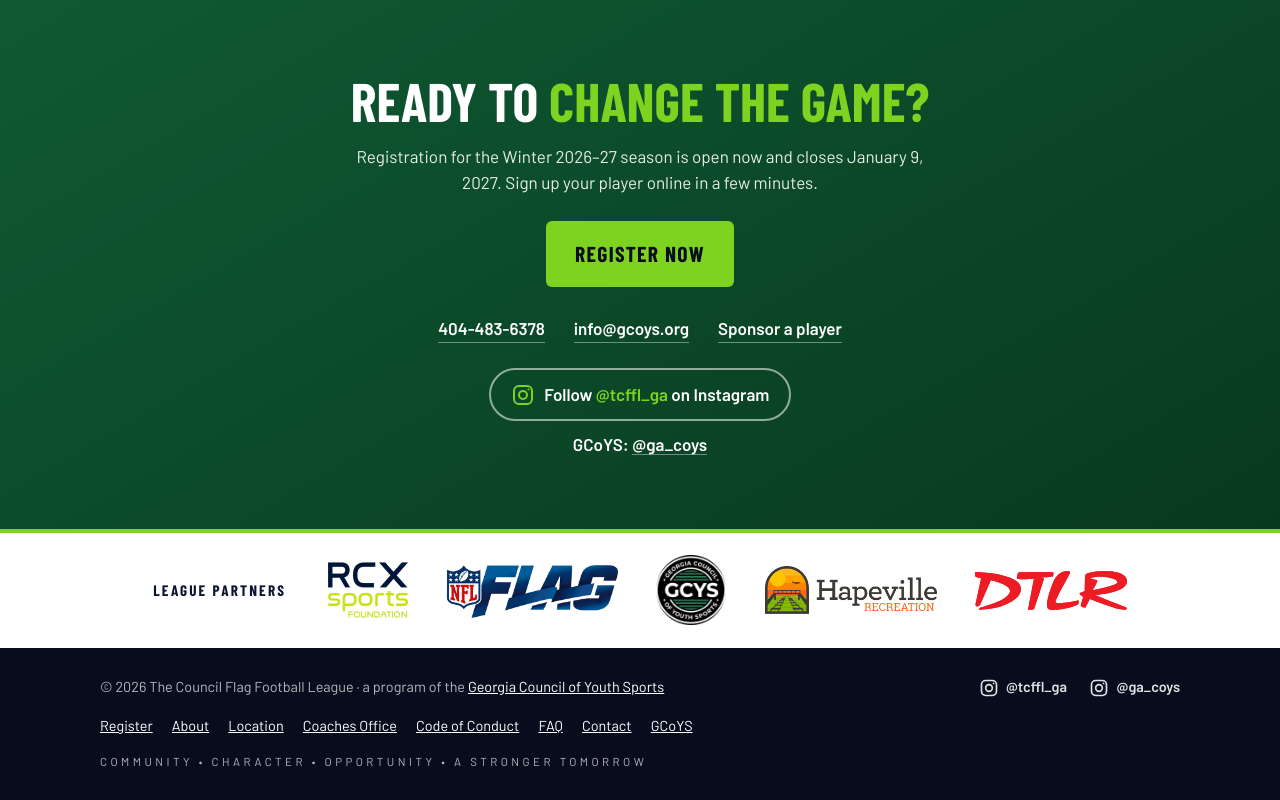
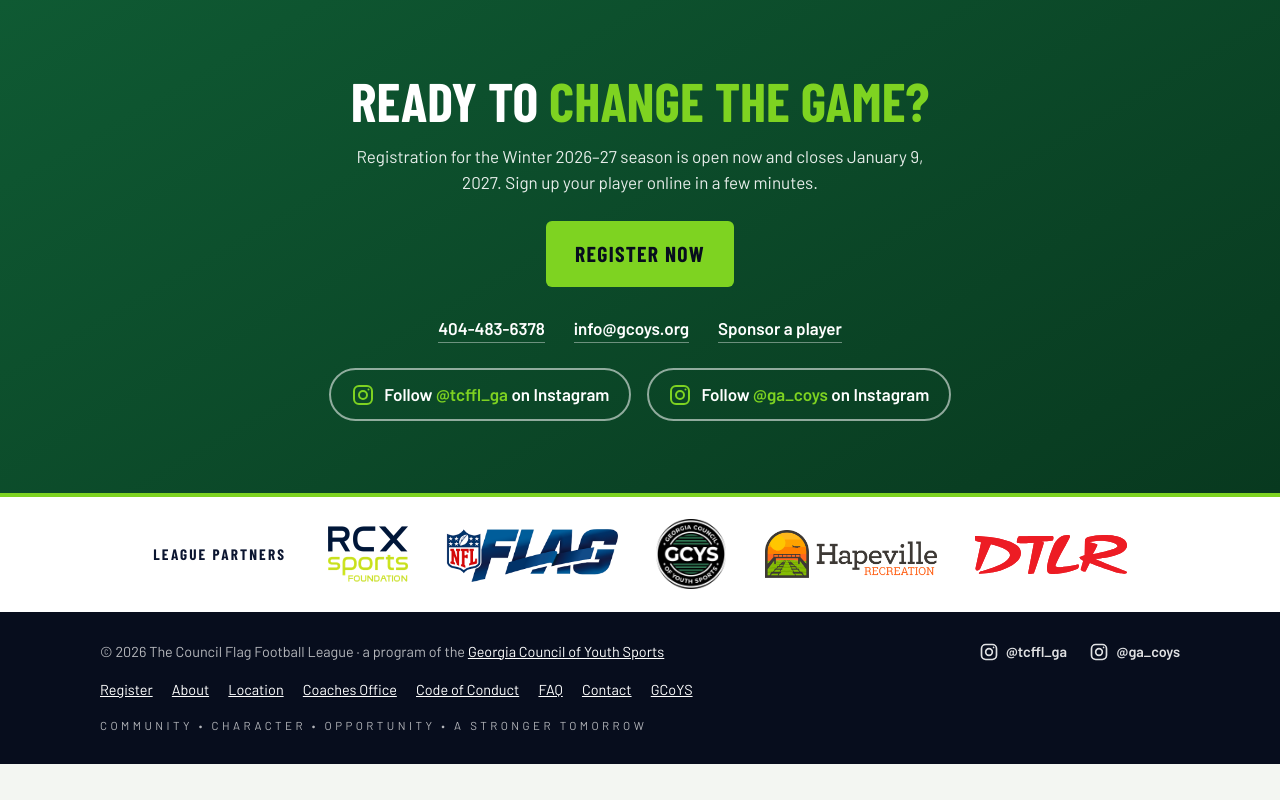
Before and after one commit to mrjasonmbrown/gcoysorg, a website: page tcffl/index.html in a window 1280 px wide. Shown: the part 3794-4594 px from the top of the page. After the commit the page ends 4558 px from the top, so only its background shows below. Drawn offline with nearby package versions, Linux system fonts and the light colour scheme; a web font is replaced by a local one.

Commit message:
TCFFL closing section: Follow @ga_coys button next to @tcffl_ga
Co-Authored-By: Claude Opus 5.5 <noreply@anthropic.com>
Claude-Session: https://claude.ai/code/session_01L9urkgGpPjaQjMjUKEhifK

```diff
--- a/tcffl/index.html
+++ b/tcffl/index.html
@@ -186,6 +186,8 @@
   @media (max-width:1060px){.top .links a[href$="queens-in-cleats"]{display:none}}
   @media (max-width:860px){.top .links{display:none}}
   .foot-ig{display:flex;flex-wrap:wrap;gap:.6rem 1.4rem}
+  .ig-row{display:flex;flex-wrap:wrap;justify-content:center;gap:.8rem 1rem;margin-top:1.6rem}
+  .ig-row .ig-follow{margin-top:0}
 </style>
 </head>
 <body>
@@ -360,9 +362,9 @@
         <a href="/contact/">info@gcoys.org</a>
         <a href="https://gcoys.org/donate/?fund=tcffl">Sponsor a player</a>
       </div>
-      <a class="ig-follow" href="https://www.instagram.com/tcffl_ga/" target="_blank" rel="noopener"><svg viewBox="0 0 24 24" fill="none" stroke="currentColor" stroke-width="2" stroke-linecap="round" stroke-linejoin="round" aria-hidden="true"><rect x="3" y="3" width="18" height="18" rx="5"/><circle cx="12" cy="12" r="4"/><circle cx="17.5" cy="6.5" r="1" fill="currentColor" stroke="none"/></svg><span>Follow <b>@tcffl_ga</b> on Instagram</span></a>
-      <div class="contact" style="margin-top:.6rem">
-        <span>GCoYS: <a href="https://www.instagram.com/ga_coys/" target="_blank" rel="noopener">@ga_coys</a></span>
+      <div class="ig-row">
+        <a class="ig-follow" href="https://www.instagram.com/tcffl_ga/" target="_blank" rel="noopener"><svg viewBox="0 0 24 24" fill="none" stroke="currentColor" stroke-width="2" stroke-linecap="round" stroke-linejoin="round" aria-hidden="true"><rect x="3" y="3" width="18" height="18" rx="5"/><circle cx="12" cy="12" r="4"/><circle cx="17.5" cy="6.5" r="1" fill="currentColor" stroke="none"/></svg><span>Follow <b>@tcffl_ga</b> on Instagram</span></a>
+        <a class="ig-follow" href="https://www.instagram.com/ga_coys/" target="_blank" rel="noopener"><svg viewBox="0 0 24 24" fill="none" stroke="currentColor" stroke-width="2" stroke-linecap="round" stroke-linejoin="round" aria-hidden="true"><rect x="3" y="3" width="18" height="18" rx="5"/><circle cx="12" cy="12" r="4"/><circle cx="17.5" cy="6.5" r="1" fill="currentColor" stroke="none"/></svg><span>Follow <b>@ga_coys</b> on Instagram</span></a>
       </div>
     </div>
   </section>
```
